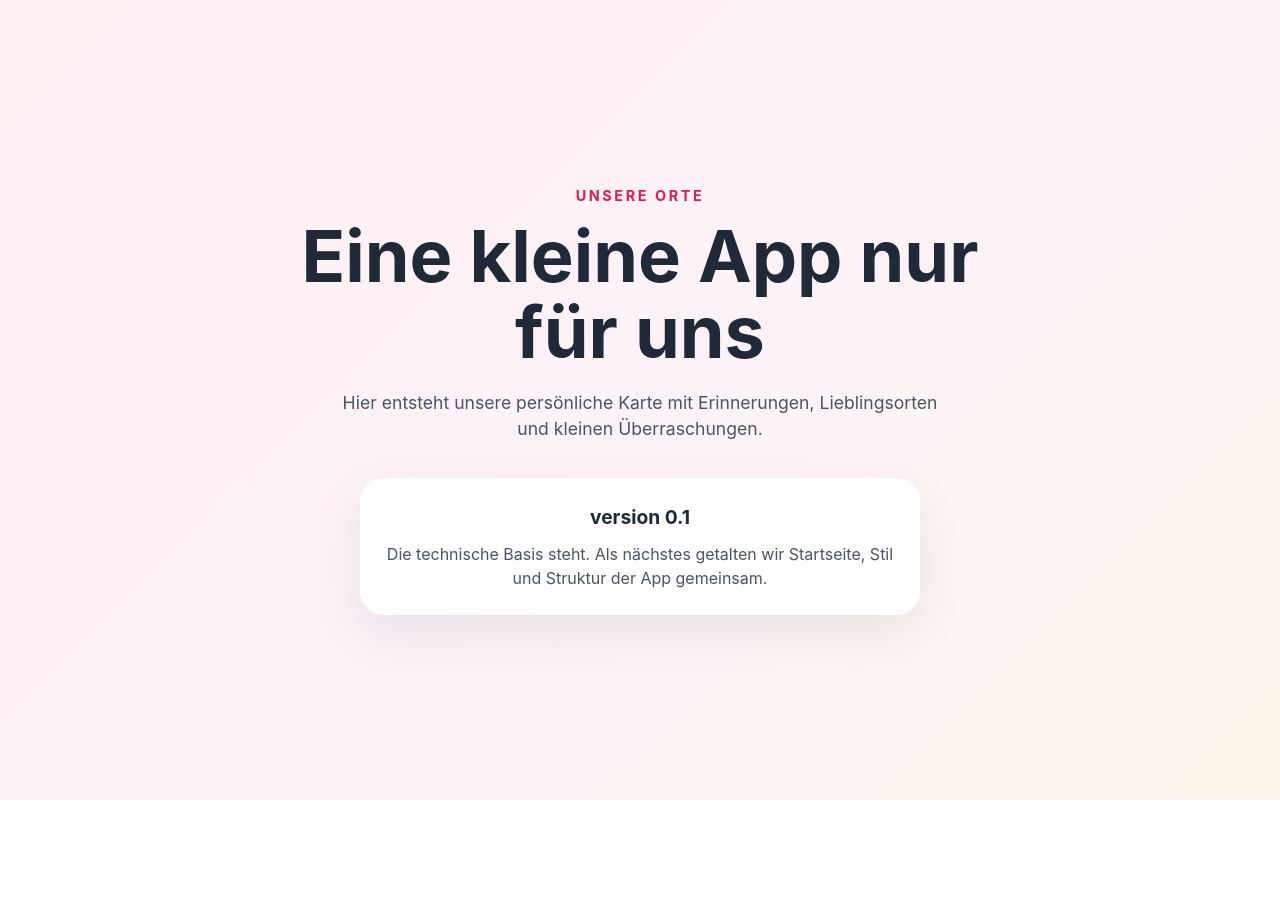
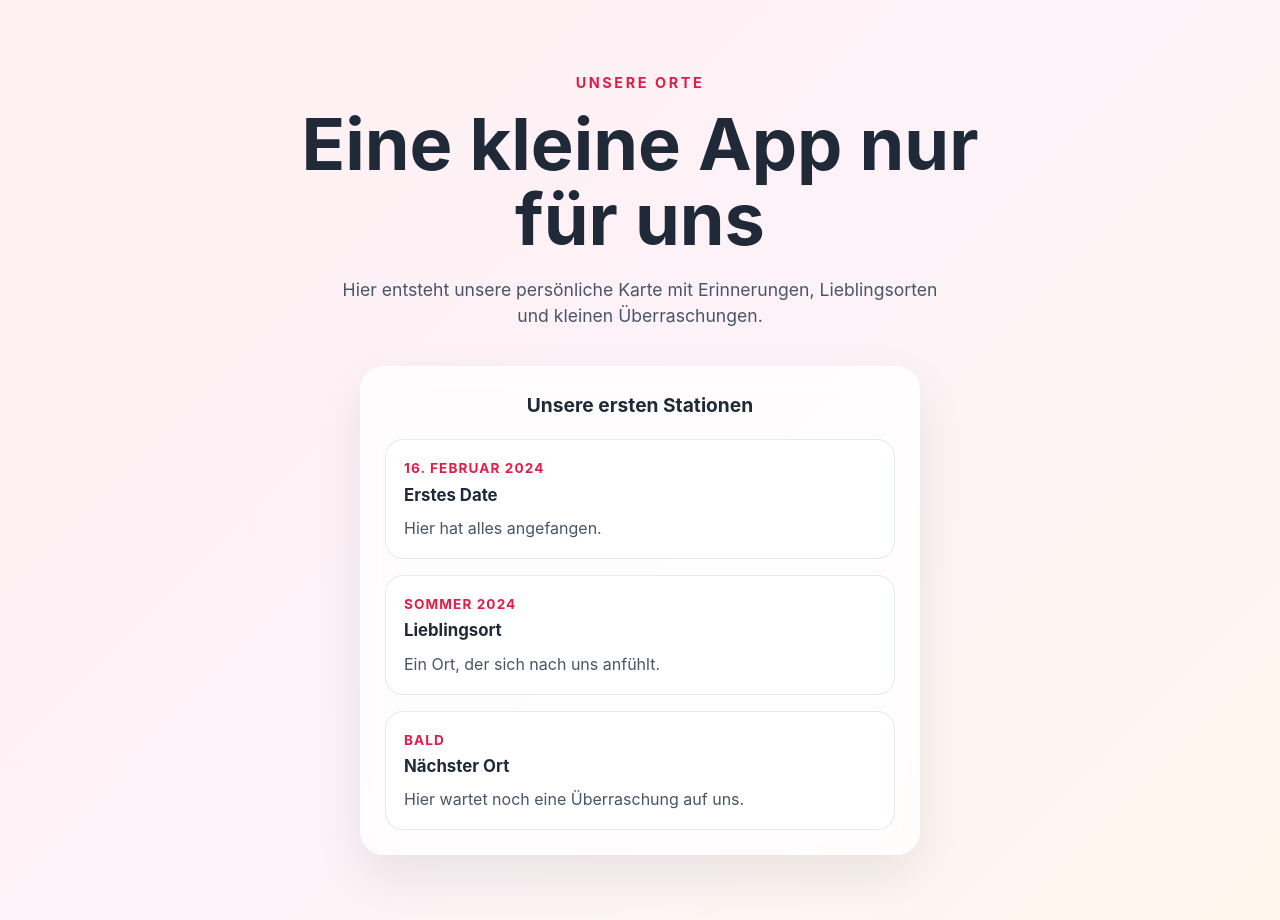
Before and after one commit to lucasteigleder/unsere-orte, a React (Vite) app: page / in a window 1280 px wide. Shown: the top 920 px of the page. Before the commit the page ends 800 px from the top, so only its background shows below. Built offline with nearby package versions, Linux system fonts and the light colour scheme.

Commit message:
erste places hinzugefügt

```diff
--- a/src/App.css
+++ /dev/null
@@ -1,184 +0,0 @@
-.counter {
-  font-size: 16px;
-  padding: 5px 10px;
-  border-radius: 5px;
-  color: var(--accent);
-  background: var(--accent-bg);
-  border: 2px solid transparent;
-  transition: border-color 0.3s;
-  margin-bottom: 24px;
-
-  &:hover {
-    border-color: var(--accent-border);
-  }
-  &:focus-visible {
-    outline: 2px solid var(--accent);
-    outline-offset: 2px;
-  }
-}
-
-.hero {
-  position: relative;
-
-  .base,
-  .framework,
-  .vite {
-    inset-inline: 0;
-    margin: 0 auto;
-  }
-
-  .base {
-    width: 170px;
-    position: relative;
-    z-index: 0;
-  }
-
-  .framework,
-  .vite {
-    position: absolute;
-  }
-
-  .framework {
-    z-index: 1;
-    top: 34px;
-    height: 28px;
-    transform: perspective(2000px) rotateZ(300deg) rotateX(44deg) rotateY(39deg)
-      scale(1.4);
-  }
-
-  .vite {
-    z-index: 0;
-    top: 107px;
-    height: 26px;
-    width: auto;
-    transform: perspective(2000px) rotateZ(300deg) rotateX(40deg) rotateY(39deg)
-      scale(0.8);
-  }
-}
-
-#center {
-  display: flex;
-  flex-direction: column;
-  gap: 25px;
-  place-content: center;
-  place-items: center;
-  flex-grow: 1;
-
-  @media (max-width: 1024px) {
-    padding: 32px 20px 24px;
-    gap: 18px;
-  }
-}
-
-#next-steps {
-  display: flex;
-  border-top: 1px solid var(--border);
-  text-align: left;
-
-  & > div {
-    flex: 1 1 0;
-    padding: 32px;
-    @media (max-width: 1024px) {
-      padding: 24px 20px;
-    }
-  }
-
-  .icon {
-    margin-bottom: 16px;
-    width: 22px;
-    height: 22px;
-  }
-
-  @media (max-width: 1024px) {
-    flex-direction: column;
-    text-align: center;
-  }
-}
-
-#docs {
-  border-right: 1px solid var(--border);
-
-  @media (max-width: 1024px) {
-    border-right: none;
-    border-bottom: 1px solid var(--border);
-  }
-}
-
-#next-steps ul {
-  list-style: none;
-  padding: 0;
-  display: flex;
-  gap: 8px;
-  margin: 32px 0 0;
-
-  .logo {
-    height: 18px;
-  }
-
-  a {
-    color: var(--text-h);
-    font-size: 16px;
-    border-radius: 6px;
-    background: var(--social-bg);
-    display: flex;
-    padding: 6px 12px;
-    align-items: center;
-    gap: 8px;
-    text-decoration: none;
-    transition: box-shadow 0.3s;
-
-    &:hover {
-      box-shadow: var(--shadow);
-    }
-    .button-icon {
-      height: 18px;
-      width: 18px;
-    }
-  }
-
-  @media (max-width: 1024px) {
-    margin-top: 20px;
-    flex-wrap: wrap;
-    justify-content: center;
-
-    li {
-      flex: 1 1 calc(50% - 8px);
-    }
-
-    a {
-      width: 100%;
-      justify-content: center;
-      box-sizing: border-box;
-    }
-  }
-}
-
-#spacer {
-  height: 88px;
-  border-top: 1px solid var(--border);
-  @media (max-width: 1024px) {
-    height: 48px;
-  }
-}
-
-.ticks {
-  position: relative;
-  width: 100%;
-
-  &::before,
-  &::after {
-    content: '';
-    position: absolute;
-    top: -4.5px;
-    border: 5px solid transparent;
-  }
-
-  &::before {
-    left: 0;
-    border-left-color: var(--border);
-  }
-  &::after {
-    right: 0;
-    border-right-color: var(--border);
-  }
-}
--- a/src/App.jsx
+++ b/src/App.jsx
@@ -1,22 +1,9 @@
+import Hero from "./components/Hero"
+
 function App() {
   return (
     <div className="app">
-      <main className="hero">
-        <p className="eyebrow">Unsere Orte</p>
-        <h1>Eine kleine App nur für uns</h1>
-        <p className="subtitle">
-          Hier entsteht unsere persönliche Karte mit Erinnerungen, Lieblingsorten
-          und kleinen Überraschungen.
-        </p>
-
-        <div className="card">
-          <h2>version 0.1</h2>
-          <p>
-            Die technische Basis steht. Als nächstes getalten wir Startseite,
-            Stil und Struktur der App gemeinsam.
-          </p>
-        </div>
-      </main>
+      <Hero />
     </div>
   )
 }
--- /dev/null
+++ b/src/components/Hero.jsx
@@ -0,0 +1,30 @@
+import places from "../data/places"
+import "../styles/app.css"
+
+function Hero() {
+  return (
+    <main className="hero">
+      <p className="eyebrow">Unsere Orte</p>
+      <h1>Eine kleine App nur für uns</h1>
+      <p className="subtitle">
+        Hier entsteht unsere persönliche Karte mit Erinnerungen, Lieblingsorten
+        und kleinen Überraschungen.
+      </p>
+
+      <section className="card">
+        <h2>Unsere ersten Stationen</h2>
+        <div className="places-preview">
+          {places.map((place) => (
+            <article key={place.id} className="place-item">
+              <p className="place-date">{place.date}</p>
+              <h3>{place.name}</h3>
+              <p>{place.description}</p>
+            </article>
+          ))}
+        </div>
+      </section>
+    </main>
+  )
+}
+
+export default Hero
--- /dev/null
+++ b/src/data/places.js
@@ -0,0 +1,22 @@
+const places = [
+  {
+    id: 1,
+    name: "Erstes Date",
+    date: "16. Februar 2024",
+    description: "Hier hat alles angefangen.",
+  },
+  {
+    id: 2,
+    name: "Lieblingsort",
+    date: "Sommer 2024",
+    description: "Ein Ort, der sich nach uns anfühlt.",
+  },
+  {
+    id: 3,
+    name: "Nächster Ort",
+    date: "Bald",
+    description: "Hier wartet noch eine Überraschung auf uns.",
+  },
+]
+
+export default places
--- a/src/index.css
+++ b/src/index.css
@@ -14,7 +14,9 @@
   box-sizing: border-box;
 }
 
-html, body, #root {
+html,
+body,
+#root {
   margin: 0;
   min-height: 100%;
 }
--- /dev/null
+++ b/src/styles/app.css
@@ -0,0 +1,31 @@
+.places-preview {
+  display: grid;
+  gap: 16px;
+  margin-top: 20px;
+  text-align: left;
+}
+
+.place-item {
+  padding: 18px;
+  border-radius: 18px;
+  background: rgba(255, 255, 255, 0.7);
+  border: 1px solid rgba(226, 232, 240, 0.9);
+}
+
+.place-item h3 {
+  margin: 4px 0 8px;
+  font-size: 1.05rem;
+}
+
+.place-item p {
+  margin: 0;
+  color: #475569;
+}
+
+.place-date {
+  font-size: 0.85rem;
+  font-weight: 700;
+  letter-spacing: 0.08em;
+  text-transform: uppercase;
+  color: #e11d48 !important;
+}
```
